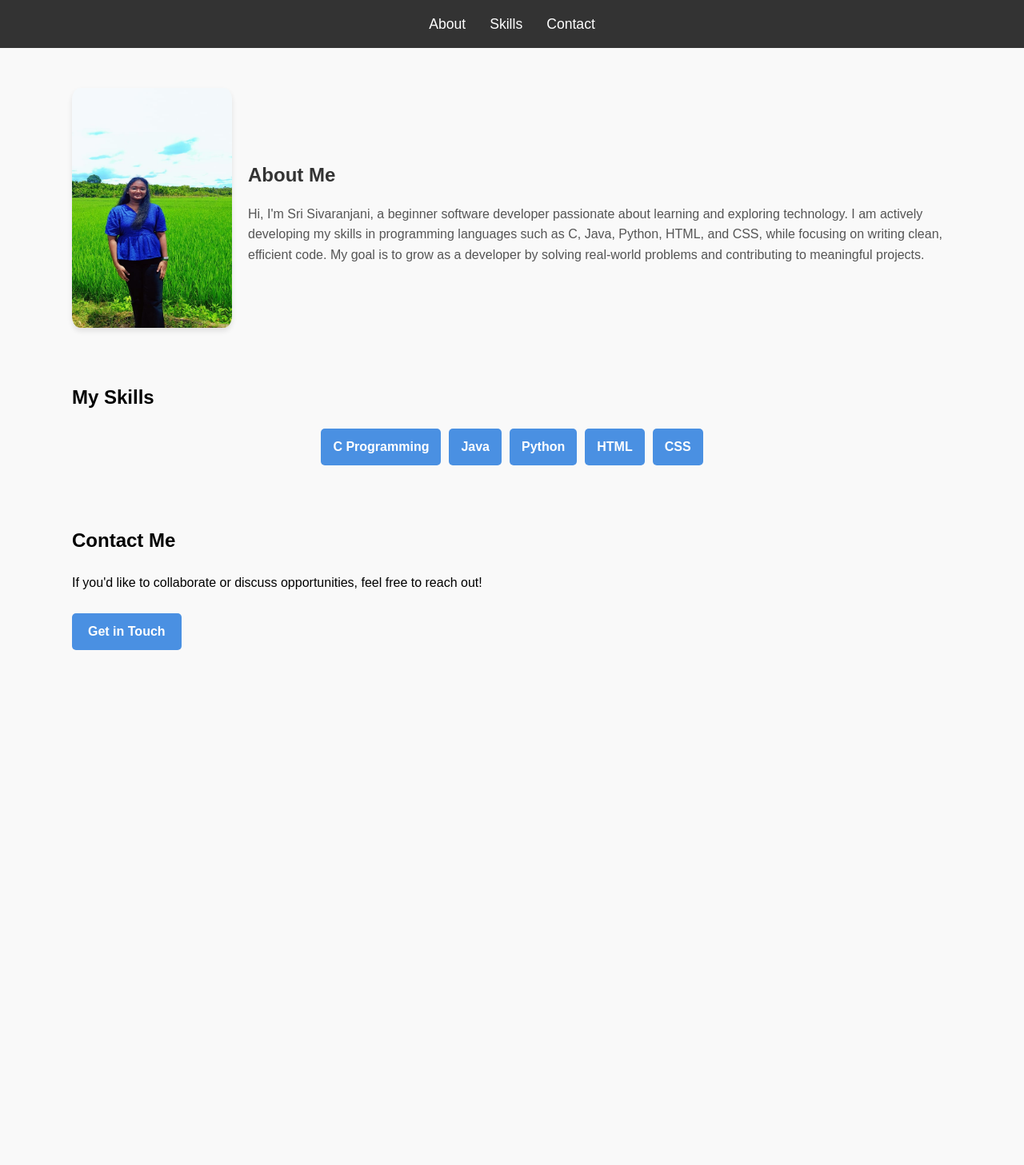
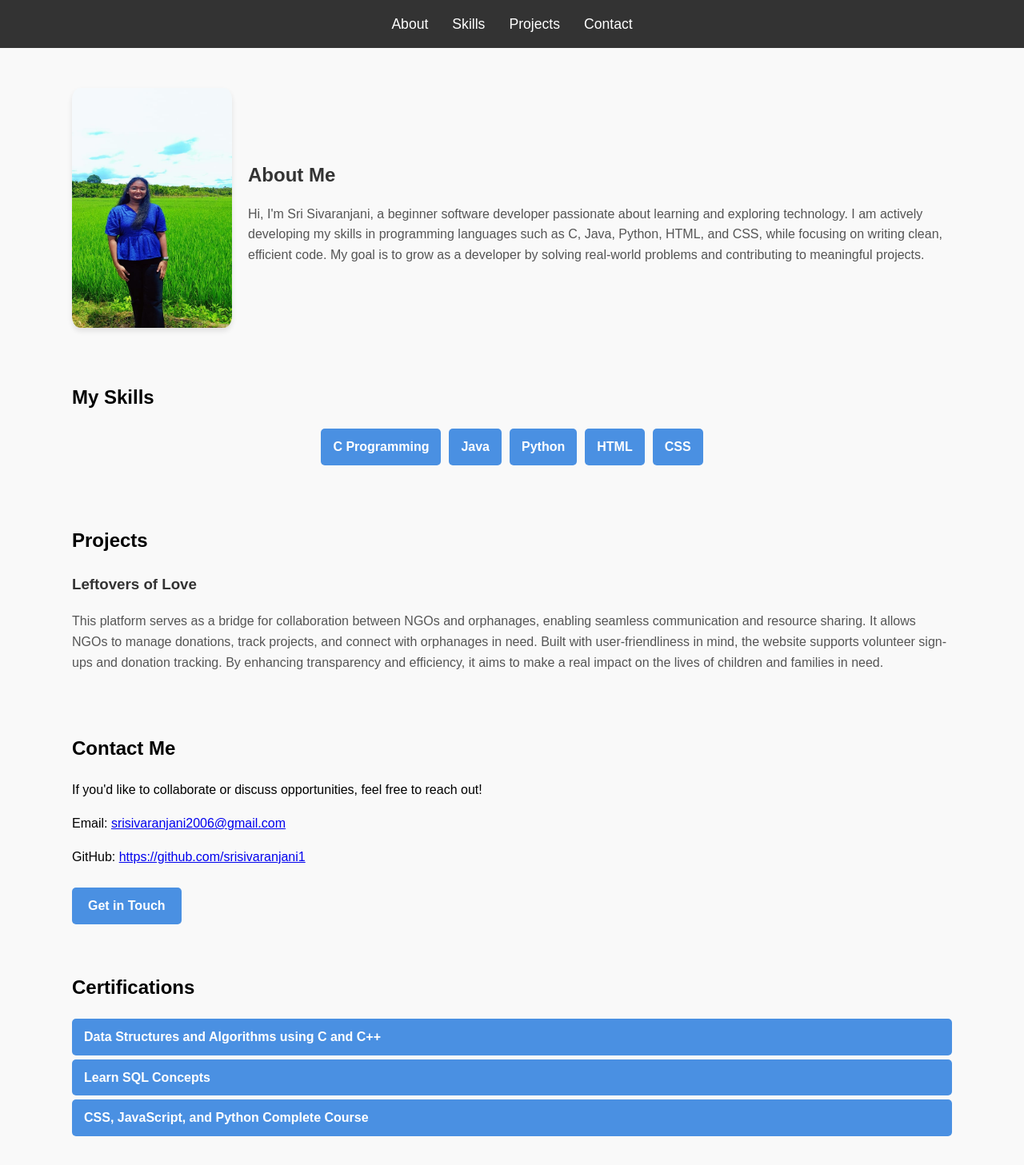
Before and after one commit to srisivaranjani1/portfolio-project, a plain HTML site: page index.html in a window 1280 px wide. Shown: the whole page at 80% size. Before the commit the page ends 833 px from the top, so only its background shows below. Drawn offline with Linux system fonts and the light colour scheme.

Commit message:
seventh commit

```diff
--- a/index.html
+++ b/index.html
@@ -1,4 +1,4 @@
-<!DOCTYPE html>
+<!--<!DOCTYPE html>
 <html lang="en">
 <head>
     <meta charset="UTF-8">
@@ -59,4 +59,90 @@
 
 
 </body>
+</html>-->
+<!DOCTYPE html>
+<html lang="en">
+<head>
+    <meta charset="UTF-8">
+    <meta name="viewport" content="width=device-width, initial-scale=1.0">
+    <title>My Portfolio</title>
+    <link rel="stylesheet" href="style.css">
+</head>
+<body>
+    <header>
+        <nav>
+            <ul>
+                <li><a href="#about">About</a></li>
+                <li><a href="#skills">Skills</a></li>
+                <li><a href="#projects">Projects</a></li>
+                <li><a href="#contact">Contact</a></li>
+            </ul>
+        </nav>
+    </header>
+
+    <section id="about">
+        <div class="container about-section">
+            <div class="about-image">
+                <img src="sri.jpeg" alt="Your Photo">
+            </div>
+            <div class="about-text">
+                <h1>About Me</h1>
+                <p>
+                    Hi, I'm Sri Sivaranjani, a beginner software developer passionate about learning and exploring technology.
+                    I am actively developing my skills in programming languages such as C, Java, Python, HTML, and CSS, while focusing on writing clean, efficient code.
+                    My goal is to grow as a developer by solving real-world problems and contributing to meaningful projects.
+                </p>
+            </div>
+        </div>
+    </section>
+
+    <section id="skills">
+        <div class="container">
+            <h2>My Skills</h2>
+            <ul class="skills-list">
+                <li>C Programming</li>
+                <li>Java</li>
+                <li>Python</li>
+                <li>HTML</li>
+                <li>CSS</li>
+            </ul>
+        </div>
+    </section>
+
+    <section id="projects">
+        <div class="container">
+            <h2>Projects</h2>
+            <div class="project">
+                <h3>Leftovers of Love</h3>
+                <p>
+                    This platform serves as a bridge for collaboration between NGOs and orphanages, enabling seamless communication and resource sharing.
+                    It allows NGOs to manage donations, track projects, and connect with orphanages in need. Built with user-friendliness in mind,
+                    the website supports volunteer sign-ups and donation tracking. By enhancing transparency and efficiency, it aims to make a real impact
+                    on the lives of children and families in need.
+                </p>
+            </div>
+        </div>
+    </section>
+
+    <section id="contact">
+        <div class="container">
+            <h2>Contact Me</h2>
+            <p>If you'd like to collaborate or discuss opportunities, feel free to reach out!</p>
+            <p>Email: <a href="mailto:srisivaranjani2006@gmail.com">srisivaranjani2006@gmail.com</a></p>
+            <p>GitHub: <a href="https://github.com/srisivaranjani1" target="_blank">https://github.com/srisivaranjani1</a></p>
+            <a href="mailto:srisivaranjani2006@gmail.com" class="contact-btn">Get in Touch</a>
+        </div>
+    </section>
+
+    <section id="certifications">
+        <div class="container">
+            <h2>Certifications</h2>
+            <ul class="certifications-list">
+                <li>Data Structures and Algorithms using C and C++</li>
+                <li>Learn SQL Concepts</li>
+                <li>CSS, JavaScript, and Python Complete Course</li>
+            </ul>
+        </div>
+    </section>
+</body>
 </html>
--- a/style.css
+++ b/style.css
@@ -1,4 +1,113 @@
 
+/*body {
+  font-family: Arial, sans-serif;
+  line-height: 1.6;
+  margin: 0;
+  padding: 0;
+  background-color: #f9f9f9;
+}
+
+
+header {
+  background-color: #333;
+  color: #fff;
+  padding: 1rem 0;
+  position: sticky;
+  top: 0;
+  z-index: 1000;
+}
+
+nav ul {
+  list-style: none;
+  display: flex;
+  justify-content: center;
+  margin: 0;
+  padding: 0;
+}
+
+nav ul li {
+  margin: 0 15px;
+}
+
+nav ul li a {
+  color: white;
+  text-decoration: none;
+  font-size: 1.1rem;
+}
+
+nav ul li a:hover {
+  text-decoration: underline;
+}
+
+
+.container {
+  max-width: 1100px;
+  margin: 0 auto;
+  padding: 20px;
+}
+
+/
+.about-section {
+  display: flex;
+  align-items: center;
+  gap: 20px;
+  margin-top: 30px;
+}
+
+.about-image img {
+  width: 200px;
+  height: 300px;
+  border-radius: 5%;
+  box-shadow: 0 4px 6px rgba(0, 0, 0, 0.1);
+}
+
+.about-text {
+  flex: 1;
+}
+
+.about-text h1 {
+  margin-bottom: 10px;
+  color: #333;
+}
+
+.about-text p {
+  color: #555;
+}
+
+
+.skills-list {
+  list-style: none;
+  padding: 0;
+  display: flex;
+  gap: 10px;
+  flex-wrap: wrap;
+  justify-content: center;
+}
+
+.skills-list li {
+  background: #4a90e2;
+  color: #fff;
+  padding: 10px 15px;
+  border-radius: 5px;
+  font-weight: bold;
+}
+
+
+.contact-btn {
+  display: inline-block;
+  margin-top: 10px;
+  background-color: #4a90e2;
+  color: white;
+  padding: 10px 20px;
+  border-radius: 5px;
+  text-decoration: none;
+  font-weight: bold;
+}
+
+.contact-btn:hover {
+  background-color: #357ABD;
+} */
+/* General Styles */
 body {
   font-family: Arial, sans-serif;
   line-height: 1.6;
@@ -6,7 +115,6 @@ body {
   padding: 0;
   background-color: #f9f9f9;
 }
-
 
 header {
   background-color: #333;
@@ -50,7 +158,7 @@ nav ul li a:hover {
 .about-section {
   display: flex;
   align-items: center;
-  gap: 20px; /* Space between image and text */
+  gap: 20px;
   margin-top: 30px;
 }
 
@@ -92,6 +200,34 @@ nav ul li a:hover {
   font-weight: bold;
 }
 
+/* Projects Section */
+.project {
+  margin-top: 20px;
+}
+
+.project h3 {
+  color: #333;
+}
+
+.project p {
+  color: #555;
+}
+
+/* Certifications Section */
+.certifications-list {
+  list-style: none;
+  padding: 0;
+}
+
+.certifications-list li {
+  background: #4a90e2;
+  color: #fff;
+  padding: 10px 15px;
+  border-radius: 5px;
+  margin: 5px 0;
+  font-weight: bold;
+}
+
 /* Contact Section */
 .contact-btn {
   display: inline-block;
```
